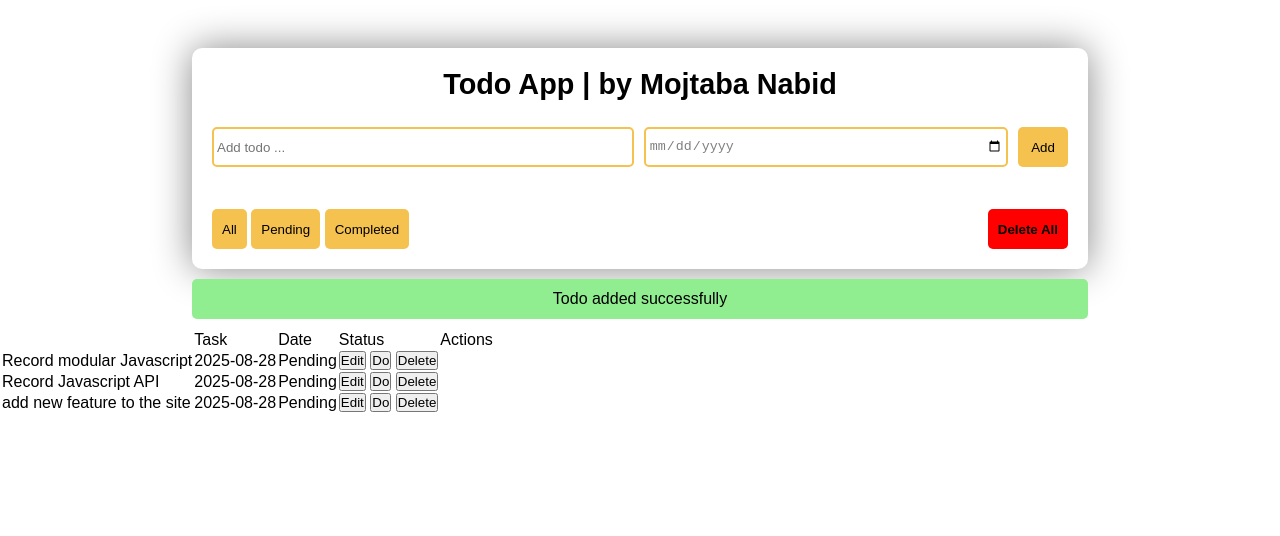
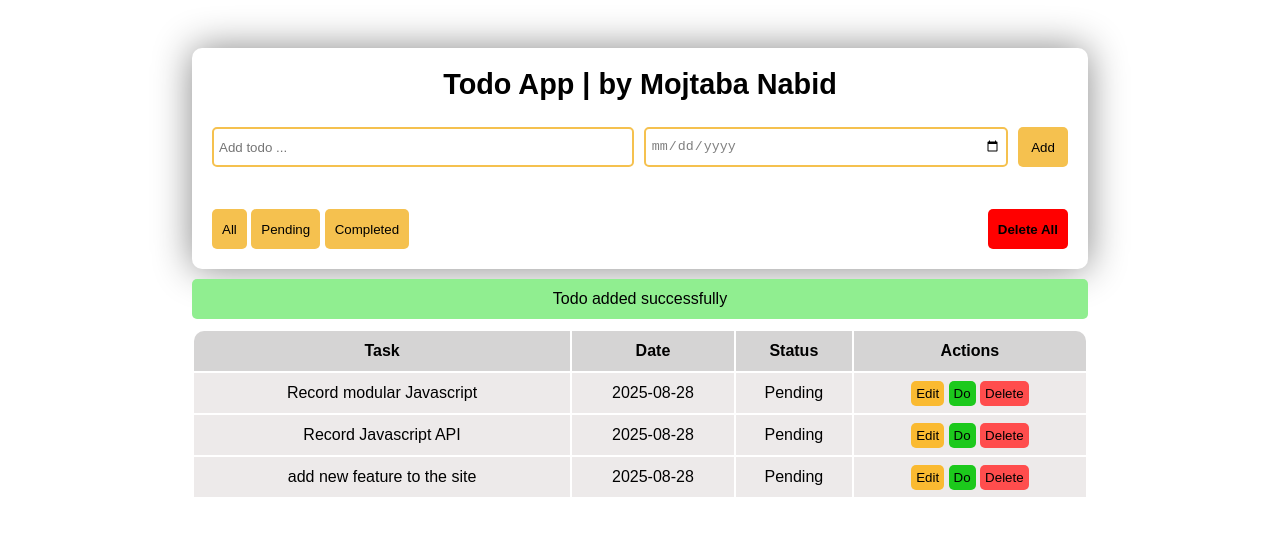
Before and after one commit to MojtabaNabid/todo-app, a plain HTML site: page index.html in a window 1280 px wide. Drawn offline with Linux system fonts and the light colour scheme.

Commit message:
css style finished

```diff
--- a/css/style.css
+++ b/css/style.css
@@ -38,7 +38,7 @@ div.toDo-input input {
     border: 2px solid #f5c14f;
     border-radius: 5px;
     color: grey;
-    padding: 3px;
+    padding: 5px;
 }
 
 div.toDoApp button {
@@ -72,3 +72,55 @@ p.statusAlert {
     margin: 10px auto;
     border-radius: 5px;
 }
+
+table {
+    width: 70%;
+    margin: auto;
+    text-align: center;
+}
+
+tr {
+    height: 40px;
+}
+
+th {
+    background-color: #d5d4d4;
+}
+
+th:first-of-type {
+    border-top-left-radius: 10px;
+}
+
+th:last-of-type {
+    border-top-right-radius: 10px;
+}
+
+td {
+    background-color: #edeaea;
+}
+
+table button {
+    width: max-content;
+    padding: 5px;
+    border: 0;
+    border-radius: 5px;
+}
+
+.edit {
+    background-color: #faba31;
+}
+.edit:hover {
+    cursor: pointer;
+}
+.do {
+    background-color: rgb(28, 201, 28);
+}
+.do:hover {
+    cursor: pointer;
+}
+.delete {
+    background-color: rgb(255, 77, 77);
+}
+.delete:hover {
+    cursor: pointer;
+}
--- a/index.html
+++ b/index.html
@@ -26,21 +26,21 @@
     <p class="statusAlert">Todo added successfully</p>
     <div class="taskList">
         <table>
-            <th>
-                <td>Task</td>
-                <td>Date</td>
-                <td>Status</td>
-                <td>Actions</td>
-            </th>
+            <tr>
+                <th>Task</th>
+                <th>Date</th>
+                <th>Status</th>
+                <th>Actions</th>
+            </tr>
            <tr>
                 <td>Record modular Javascript</td>
                 <td>2025-08-28</td>
                 <td>Pending</td>
                 <td>
                     <div>
-                        <button>Edit</button>
-                        <button>Do</button>
-                        <button>Delete</button>
+                        <button class="edit">Edit</button>
+                        <button class="do">Do</button>
+                        <button class="delete">Delete</button>
                     </div>
                </td>
             </tr>
@@ -50,9 +50,9 @@
                 <td>Pending</td>
                 <td>
                     <div>
-                        <button>Edit</button>
-                        <button>Do</button>
-                        <button>Delete</button>
+                        <button class="edit">Edit</button>
+                        <button class="do">Do</button>
+                        <button class="delete">Delete</button>
                     </div>
                 </td>
             </tr>
@@ -62,9 +62,9 @@
                 <td>Pending</td>
                 <td>
                     <div>
-                        <button>Edit</button>
-                        <button>Do</button>
-                        <button>Delete</button>
+                        <button class="edit">Edit</button>
+                        <button class="do">Do</button>
+                        <button class="delete">Delete</button>
                     </div>
                 </td>
             </tr>
```
